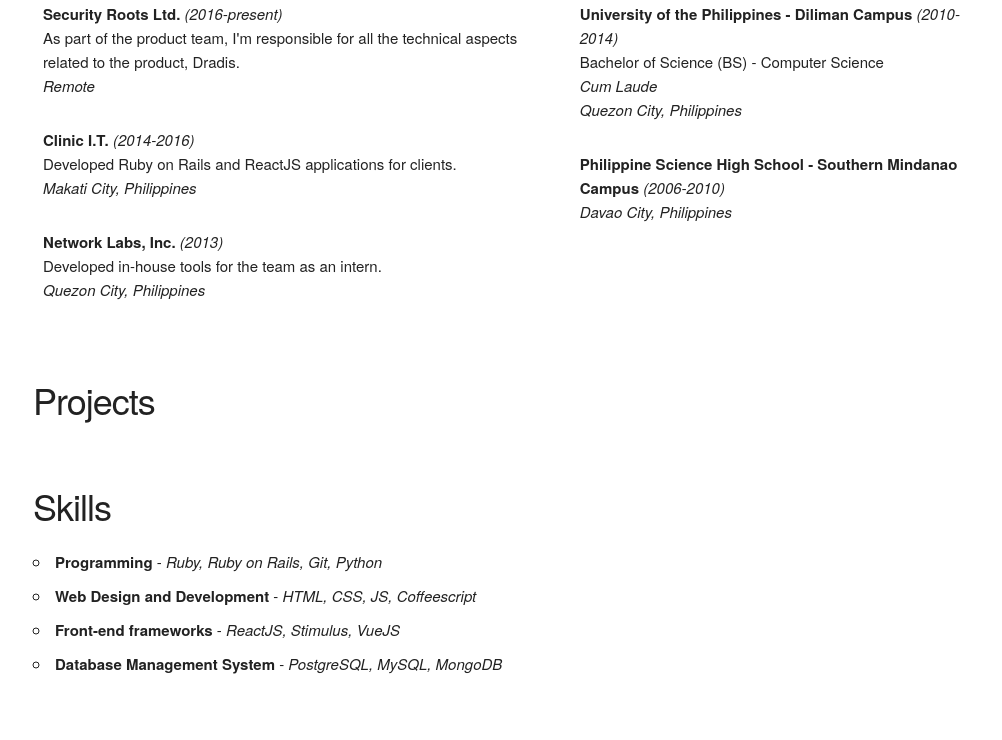
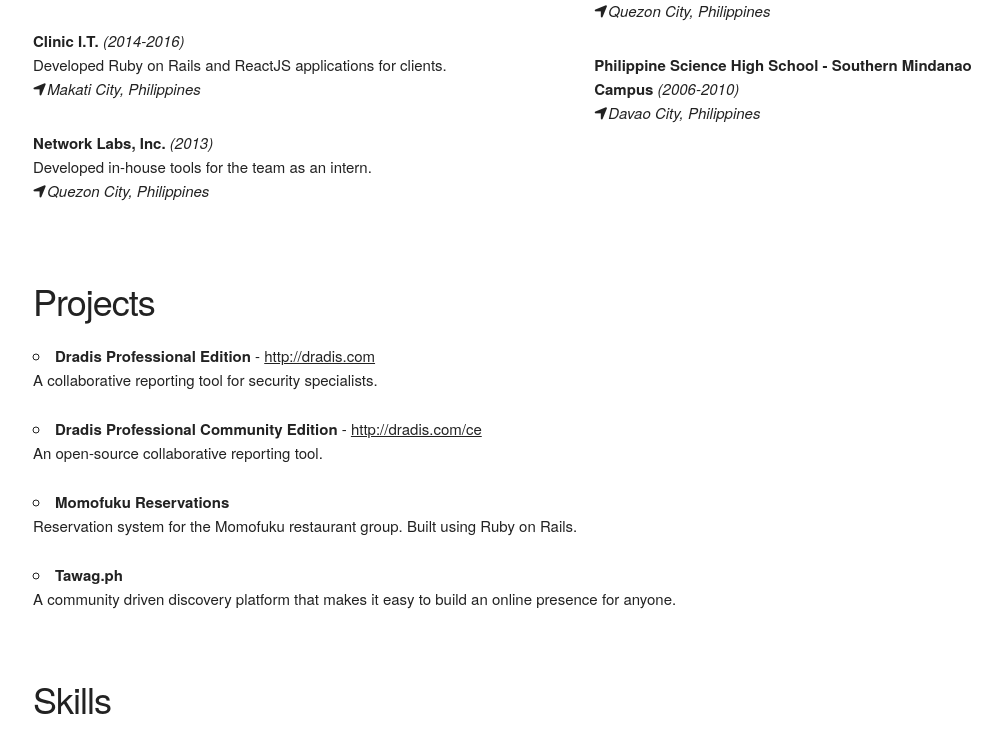
Before and after one commit to aapomm/aapomm.github.io, a plain HTML site: page index.html in a window 1280 px wide. Shown: the part 705-1445 px from the top of the page, without its empty margins (127-1129 px from the left). Drawn offline with nearby package versions, Linux system fonts and the light colour scheme.

Commit message:
Add details

```diff
--- a/index.css
+++ b/index.css
@@ -1,9 +1,14 @@
 .flex {
   display: flex;
+  gap: 5rem;
 }
 
-.flex > .flex-item {
-  padding: 0 1rem;
+i {
+  padding-right: 1px;
+}
+
+a {
+  color: inherit;
 }
 
 ul.list {
--- a/index.html
+++ b/index.html
@@ -2,15 +2,15 @@
 <html lang="en" class="h-100">
   <head>
     <link rel="stylesheet" href="https://cdnjs.cloudflare.com/ajax/libs/skeleton/2.0.4/skeleton.min.css" integrity="sha512-EZLkOqwILORob+p0BXZc+Vm3RgJBOe1Iq/0fiI7r/wJgzOFZMlsqTa29UEl6v6U6gsV4uIpsNZoV32YZqrCRCQ==" crossorigin="anonymous" referrerpolicy="no-referrer" />
-    <link rel="stylesheet" href="index.css">
+    <link rel="stylesheet" href="https://cdnjs.cloudflare.com/ajax/libs/font-awesome/6.4.2/css/all.min.css" integrity="sha512-z3gLpd7yknf1YoNbCzqRKc4qyor8gaKU1qmn+CShxbuBusANI9QpRohGBreCFkKxLhei6S9CQXFEbbKuqLg0DA==" crossorigin="anonymous" referrerpolicy="no-referrer" />
+    <link rel="stylesheet" href="index.css" />
   </head>
 
   <body>
     <div class="container">
       <h1 id="aaron-manaloto">Aaron Manaloto</h1>
-      <p>mail@aapomm.io</p>
-      <p><a href="https://www.linkedin.com/in/aaron-manaloto-82b435121/">linked in</a></p>
-      <p><a href="https://github.com/aapomm">github</a></p>
+      <div><em><i class="fa-solid fa-envelope"></i>mail@aapomm.io</em></div>
+      <a href="https://www.linkedin.com/in/aaron-manaloto-82b435121/"><i class="fa-brands fa-linkedin"></i>LinkedIn</a> <a href="https://github.com/aapomm"><i class="fa-brands fa-github"></i>aapomm</a>
 
       <div class="section">
         <h3 id="about-me">About Me</h3>
@@ -29,19 +29,19 @@
                 <strong>Security Roots Ltd.</strong> <em>(2016-present)</em>
                 <div>As part of the product team, I'm responsible for all the technical aspects related to the product, Dradis.</div>
 
-                <div><em>Remote</em></div>
+                <div><i class="fa-solid fa-location-arrow"></i><em>Remote</em></div>
               </li>
               <li>
                 <strong>Clinic I.T.</strong> <em>(2014-2016)</em>
                 <div>Developed Ruby on Rails and ReactJS applications for clients.</div>
 
-                <div><em>Makati City, Philippines</em></div>
+                <div><i class="fa-solid fa-location-arrow"></i><em>Makati City, Philippines</em></div>
               </li>
               <li>
                 <strong>Network Labs, Inc.</strong> <em>(2013)</em>
                 <div>Developed in-house tools for the team as an intern.</div>
 
-                <div><em>Quezon City, Philippines</em></div>
+                <div><i class="fa-solid fa-location-arrow"></i><em>Quezon City, Philippines</em></div>
               </li>
             </ul>
           </div>
@@ -53,11 +53,11 @@
                 <div>Bachelor of Science (BS) - Computer Science</div>
                 <em>Cum Laude</em>
 
-                <div><em>Quezon City, Philippines</em></div>
+                <div><i class="fa-solid fa-location-arrow"></i><em>Quezon City, Philippines</em></div>
               </li>
               <li>
                 <strong>Philippine Science High School - Southern Mindanao Campus</strong> <em>(2006-2010)</em>
-                <div><em>Davao City, Philippines</em></div>
+                <div><i class="fa-solid fa-location-arrow"></i><em>Davao City, Philippines</em></div>
               </li>
             </ul>
           </div>
@@ -66,6 +66,24 @@
 
       <div class="section">
         <h3 id="projects">Projects</h3>
+        <ul>
+          <li>
+            <strong>Dradis Professional Edition</strong> - <a href="https://dradis.com">http://dradis.com</a>
+            <p>A collaborative reporting tool for security specialists.</p>
+          </li>
+          <li>
+            <strong>Dradis Professional Community Edition</strong> - <a href="https://dradis.com/ce">http://dradis.com/ce</a>
+            <p>An open-source collaborative reporting tool.</p>
+          </li>
+          <li>
+            <strong>Momofuku Reservations</strong>
+            <p>Reservation system for the Momofuku restaurant group. Built using Ruby on Rails.</p>
+          </li>
+          <li>
+            <strong>Tawag.ph</strong>
+            <p>A community driven discovery platform that makes it easy to build an online presence for anyone.</p>
+          </li>
+        </ul>
       </div>
 
       <div class="section">
@@ -85,6 +103,11 @@
           </li>
         </ul>
       </div>
+
+      <div class="section">
+        <h3 id="languages">Languages</h3>
+        <p><em>English, Tagalog, Bisaya, 日本語</em></p>
+      </div>
     </div>
   </body>
 </html>
```
